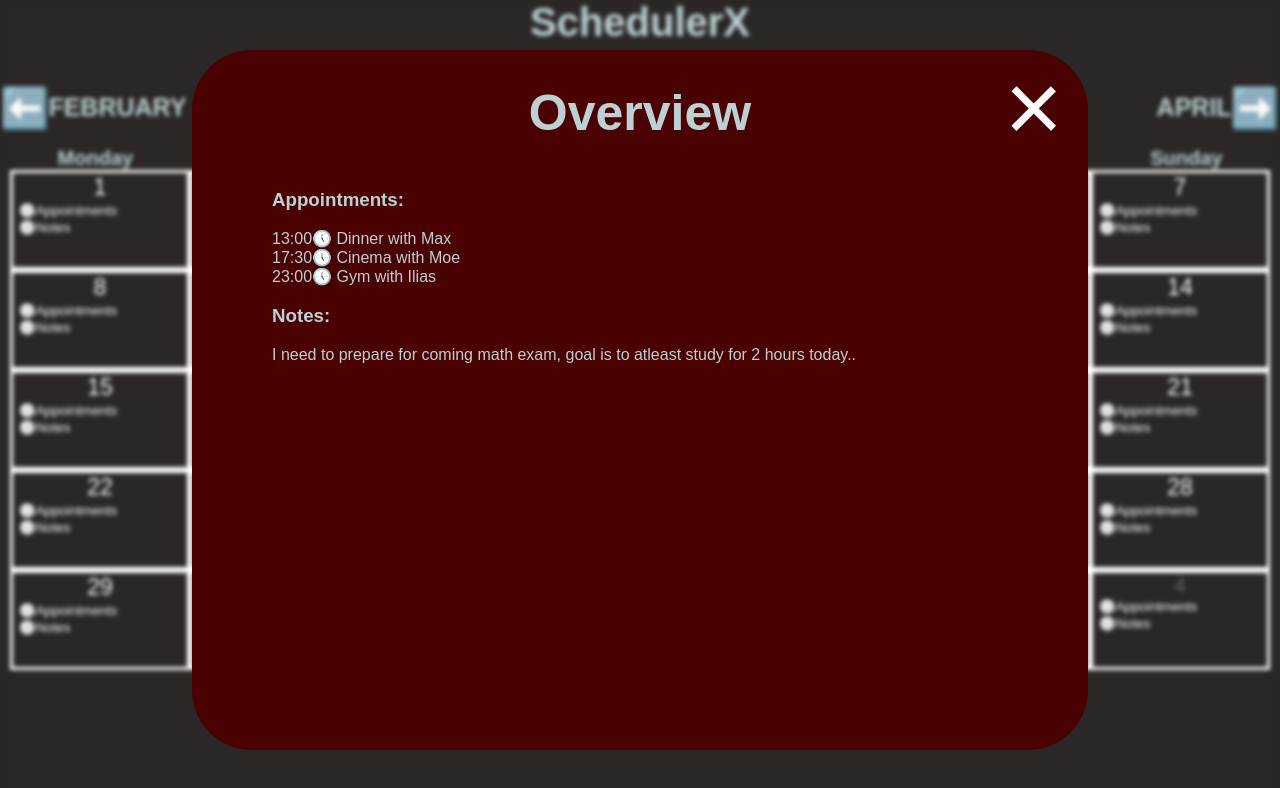
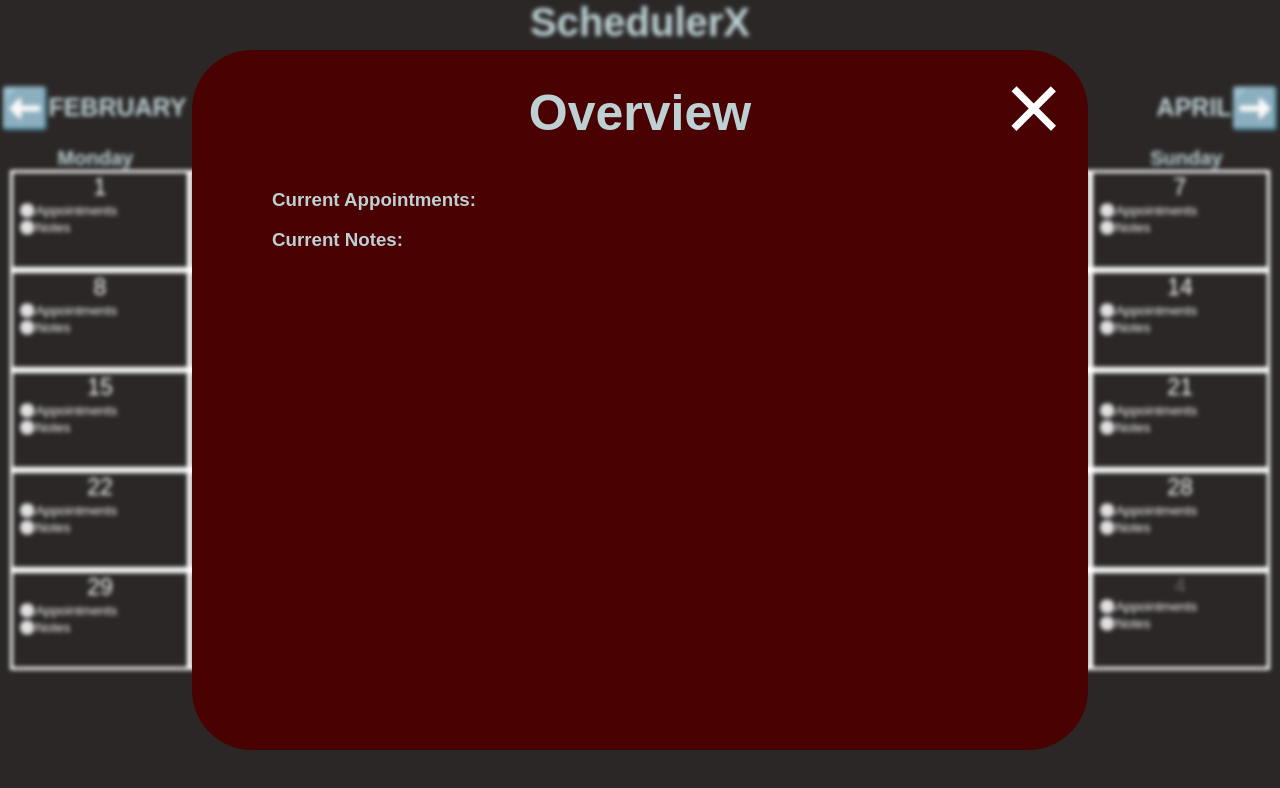
Before and after one commit to HaniOU/SchedulerX, a React (Create React App) app in the folder schedulerx_frontend/: page / in a window 1280 px wide. Both pictures are taken after a click on the button "10". Shown: the top 788 px of the page. Built offline with nearby package versions, Linux system fonts and the light colour scheme.

Commit message:
clicking on day will now show all current appointments and notes

```diff
--- a/schedulerx_frontend/src/App.js
+++ b/schedulerx_frontend/src/App.js
@@ -25,18 +25,26 @@ function App() {
   const [appointments, setAppointments] = useState(initialAppointments);
   const [selectedDay, setSelectedDay] = useState(0);
 
-  function handleAppointmentSubmit(time,activity,partner){
-    const newAppointment = {day:selectedDay, time: time, activity: activity, partner: partner};
-    setAppointments(prev => [...prev, newAppointment]);
+
+  function handleDayButton(day){
+    setSelectedDay(day);
+    setShowDayModal(true);
   }
-
   function handleAppointmentButton(day){
     setSelectedDay(day);
     setShowAppointmentModal(true);
   }
+  function handleNoteButton(day){
+    setSelectedDay(day);
+    setShowNoteModal(true);
+  }
   function handleNoteSubmit(note){
     const newNote ={day: selectedDay, noteText: note}
     setNotes(prev => [...prev,newNote]);
+  }
+  function handleAppointmentSubmit(time,activity,partner){
+    const newAppointment = {day:selectedDay, time: time, activity: activity, partner: partner};
+    setAppointments(prev => [...prev, newAppointment]);
   }
   function getCurrentAppointments(){
     const currentAppointments = appointments.filter(a => a.day === selectedDay);
@@ -47,21 +55,21 @@ function App() {
     const currentNotes = notes.filter(n => n.day === selectedDay);
     return currentNotes.length>0 ? currentNotes.map(data => data.noteText) : [];
   }
-  function handleNoteButton(day){
-    setSelectedDay(day);
-    setShowNoteModal(true);
-  }
+
+
   return (
     <>
       <Head />
       <Calendar
-        onDayButton={() => setShowDayModal(true)  }
+        onDayButton={handleDayButton}
         onAppointmentButton={handleAppointmentButton}
         onNoteButton={handleNoteButton}
         />
       {showDayModal &&
         <div className="overlay">
           <DayModal
+          appointments={getCurrentAppointments()}
+          notes={getCurrentNotes()}
           onDayClose={() => setShowDayModal(false)} />
         </div>}
       {showAppointmentModal &&
--- a/schedulerx_frontend/src/components/DayElement/DayElement.js
+++ b/schedulerx_frontend/src/components/DayElement/DayElement.js
@@ -7,7 +7,7 @@ function DayElement({ day, currentMonth, currentDay, onDayButton, onAppointmentB
     return (
             <div className={classes.day}>
                 <div className={classes.numberBtnDiv}>
-                    <button onClick={onDayButton}
+                    <button onClick={()=> onDayButton(day)}
                         className={`${currentMonth ? classes.numberBtn : classes.notCurr} ${currentDay ? classes.currentDay : ""}`}>
                         {day}
                     </button>
--- a/schedulerx_frontend/src/components/DayModal/DayModal.js
+++ b/schedulerx_frontend/src/components/DayModal/DayModal.js
@@ -1,18 +1,25 @@
 import classes from "./DayModal.module.css"
-function DayModal({ onDayClose }) {
+function DayModal({ onDayClose, appointments, notes }) {
     return (
         <div className={classes.modal}>
             <button onClick={onDayClose} className={classes.close}>&times;</button>
             <h1 className={classes.title}>Overview </h1>
-            <h3>Appointments:  </h3>
-            <p>
-                13:00🕔    Dinner     with Max  <br />
-                17:30🕔    Cinema     with Moe<br />
-                23:00🕔    Gym        with Ilias <br />
-            </p>
-            <h3>Notes:</h3>
-            <p> I need to prepare for coming math exam,
-                goal is to atleast study for 2 hours today..</p  >
+            <h3>Current Appointments:  </h3>
+            <ul>
+                {appointments.map(a => {
+                    return (
+                        <li>
+                            <p>🕔{a.time} 🌍{a.activity}  🙆‍♂️{a.partner}</p>
+                        </li>
+                    );
+
+
+                })}
+            </ul>
+            <h3>Current Notes:  </h3>
+            <ul>
+                {notes.map(n => <li>{n}</li>)}
+            </ul>
         </div>
     );
 }
```
